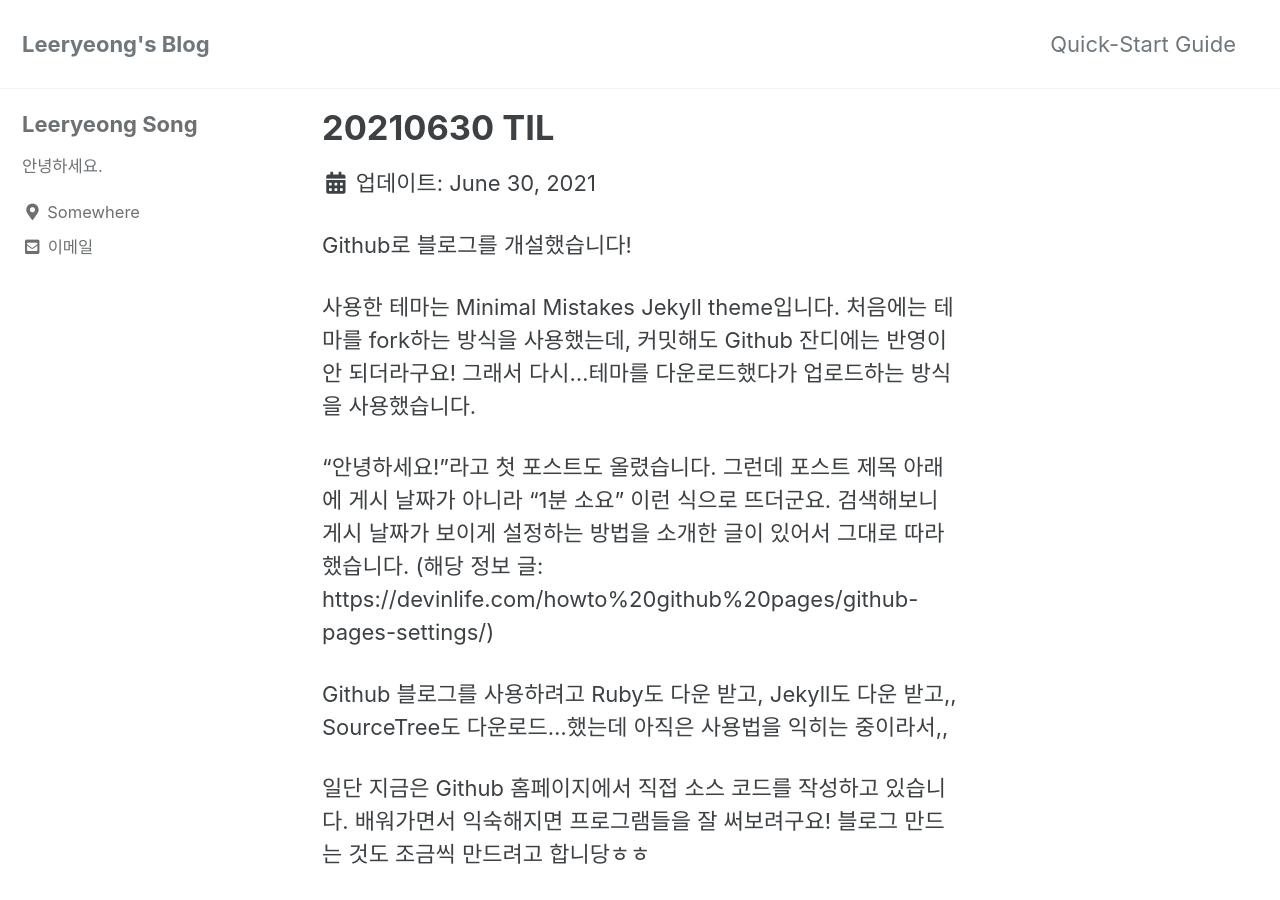
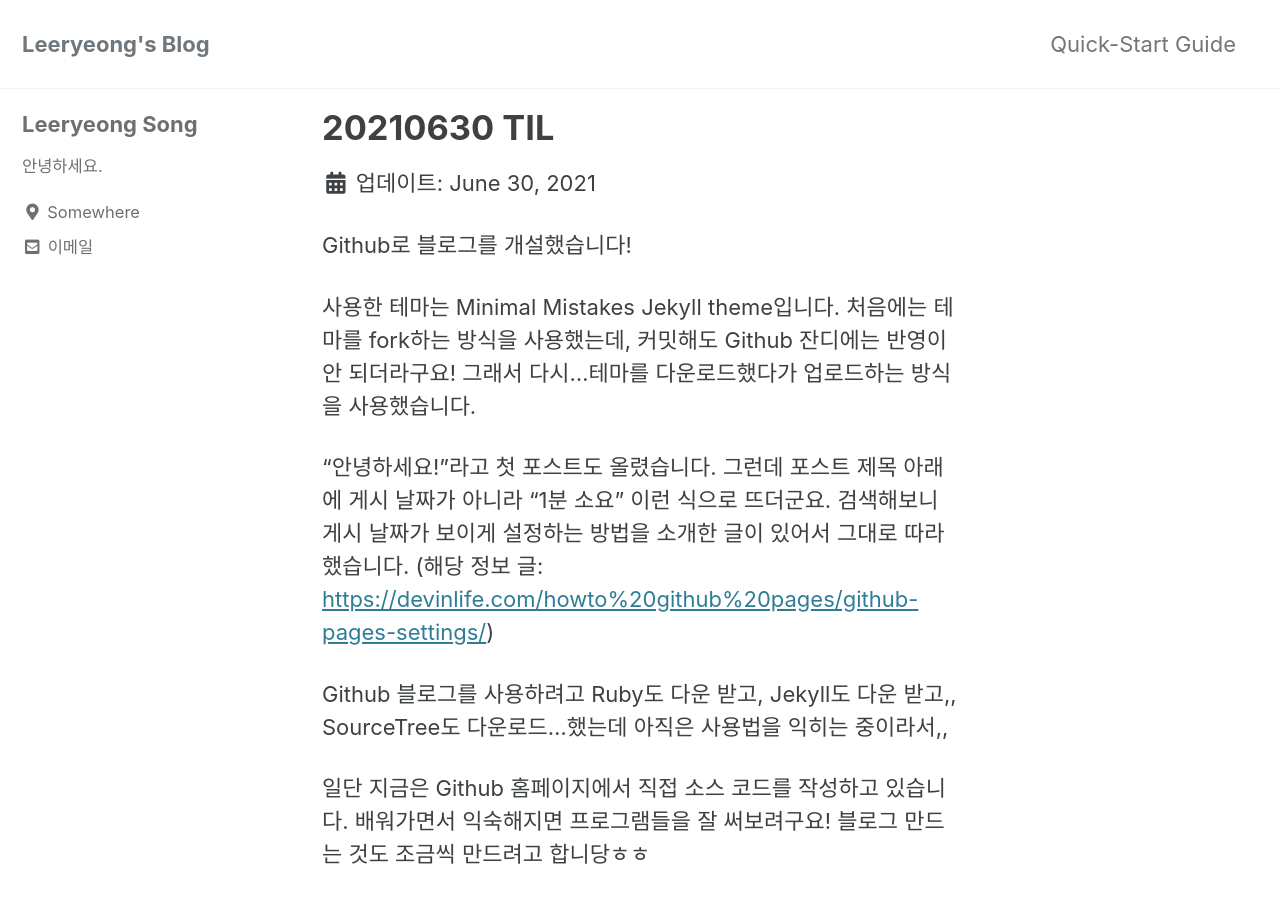
Before and after one commit to leeryeongsong/leeryeongsong.github.io, a Jekyll site: the page built from _posts/2021-06-30-20210630 TIL.md, in a window 1280 px wide and 900 px high. Built offline with Jekyll 4.4.1, drawn with Linux system fonts in a browser that asks for light colours; cached includes are drawn as plain includes.

Commit message:
Update 2021-06-30-20210630 TIL.md

```diff
--- a/_posts/2021-06-30-20210630 TIL.md
+++ b/_posts/2021-06-30-20210630 TIL.md
@@ -18,7 +18,7 @@ Github로 블로그를 개설했습니다!
 "안녕하세요!"라고 첫 포스트도 올렸습니다.
 그런데 포스트 제목 아래에 게시 날짜가 아니라 "1분 소요" 이런 식으로 뜨더군요.
 검색해보니 게시 날짜가 보이게 설정하는 방법을 소개한 글이 있어서 그대로 따라했습니다.
-(해당 정보 글: https://devinlife.com/howto%20github%20pages/github-pages-settings/)
+(해당 정보 글: <https://devinlife.com/howto%20github%20pages/github-pages-settings/>)
 
 Github 블로그를 사용하려고
 Ruby도 다운 받고,
```
